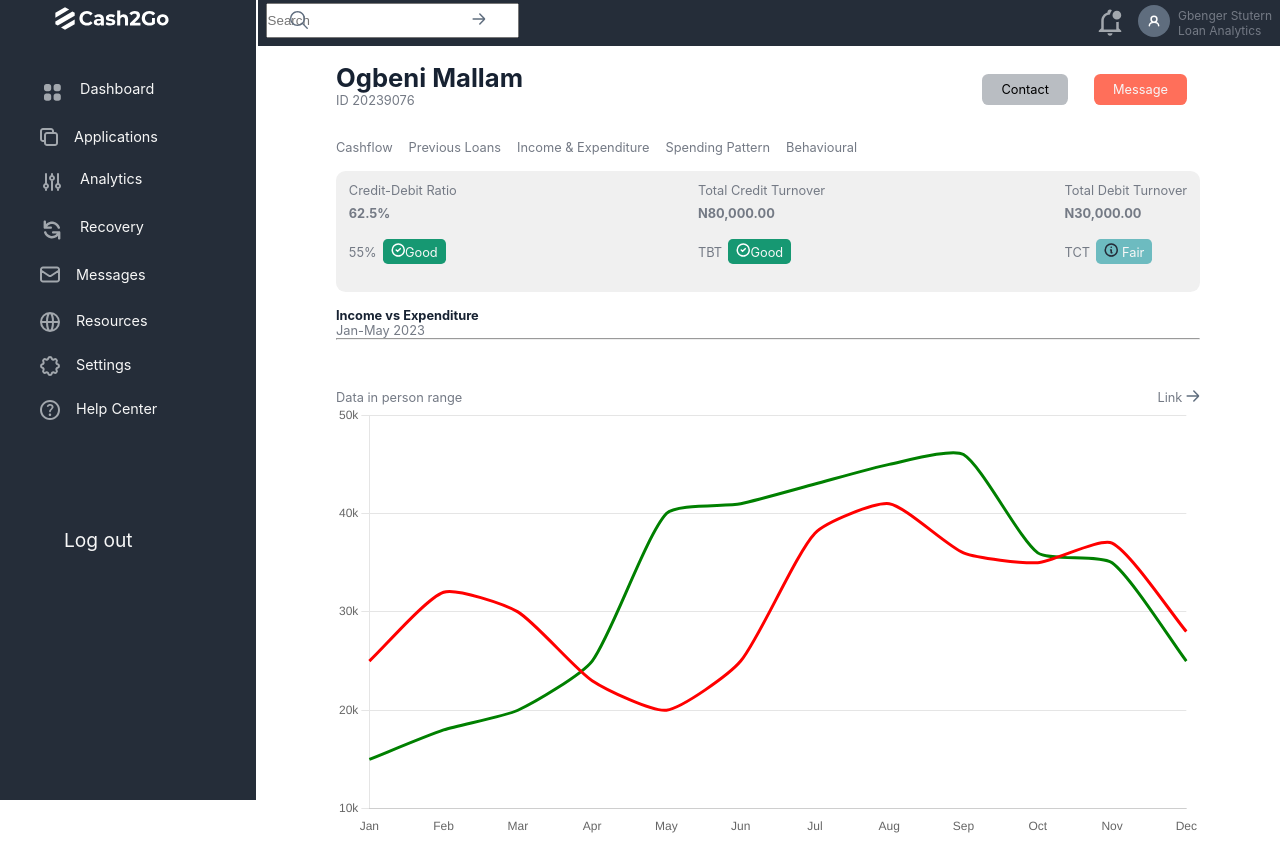
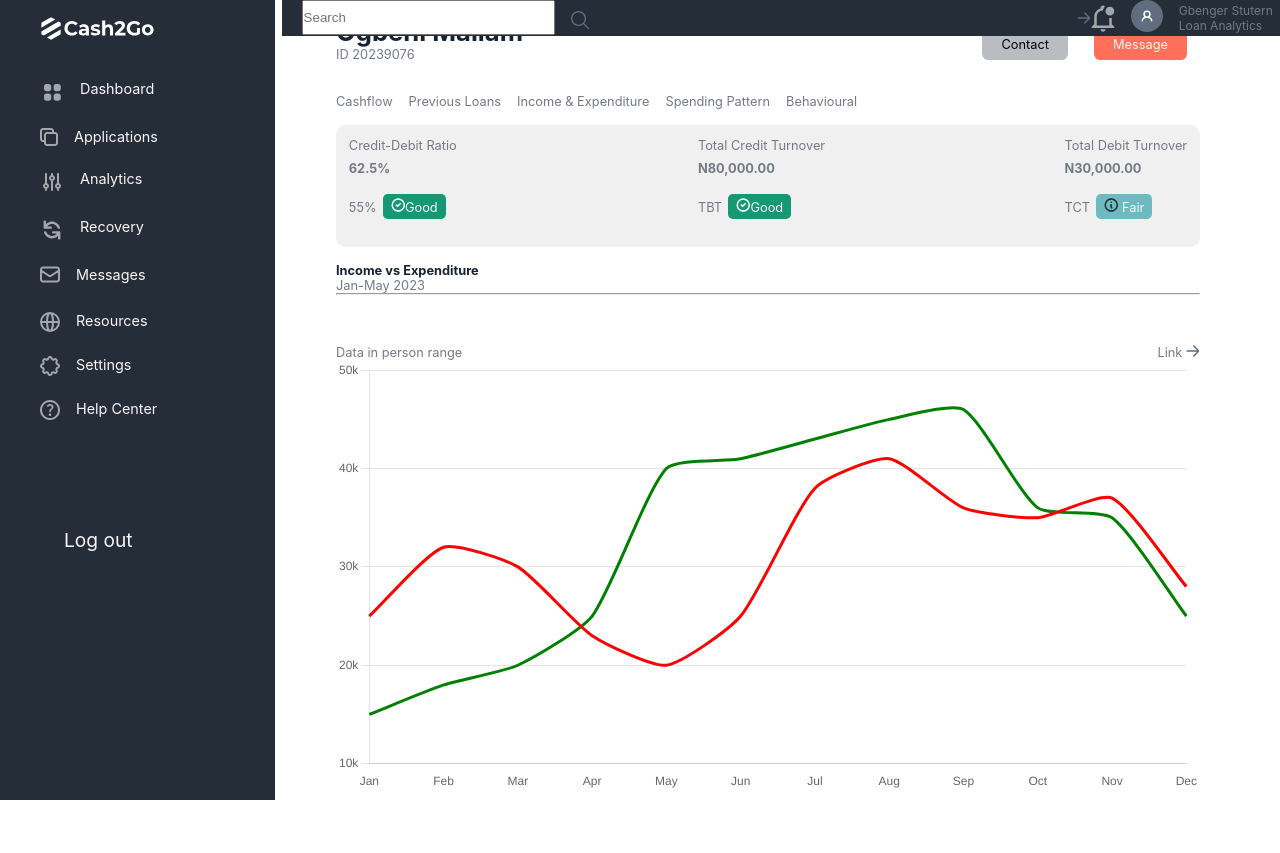
Before and after one commit to joyibeh93/Cash2go-loan-app, a React (Create React App) app: page /review in a window 1280 px wide. After the commit the page ends 808 px from the top, so only its background shows below. Built offline with nearby package versions, Linux system fonts and the light colour scheme; the HTML template or start-up script is replaced by a standard one.

Commit message:
worked on nav bar and side bar fixed

```diff
--- a/src/Components/Sidebar.jsx
+++ b/src/Components/Sidebar.jsx
@@ -102,6 +102,8 @@ const Sidebar = () => {
   const handleLinkClick = (link) => {
     setActiveLink(link);
   };
+
+
   const handleLogout = () => {
     // Perform logout actions if needed
 
--- a/src/Styles/Dashboard.css
+++ b/src/Styles/Dashboard.css
@@ -42,26 +42,28 @@
   height: 100vh;
   width: 100vw;
 }
-.left-sidebar {
+/* .left-sidebar {
   /* position: fixed;
   z-index: 0; */
   /* top: 0;
   left: 0; */
-  width: 20%;
+  /* width: 20%;
   background-color: var(--side-bar-bg-clr);
-  /* max-height: 100%; */
-}
+  max-height: 100%;  */
+ /* }  */
 
-.main-dashboard {
+ .main-dashboard {
   width: 80%;
   max-height: 80%;
   color: var(--good-btn-bg-clr);
 }
-.top-bar {
+
+
+/* .top-bar {
   background-color: var(--side-bar-bg-clr);
   margin-left: 0.1rem;
-  padding: 0.3rem 0.5rem;
-}
+  padding: 0.4rem 0.5rem;
+} */
 .content-container {
   padding: 1rem 5rem;
   font-size: 0.8rem;
--- a/src/Styles/navbar.css
+++ b/src/Styles/navbar.css
@@ -22,7 +22,7 @@
 .bell {
   margin-right: 1rem;
 }
-.right-arrow {
+/* .right-arrow {
   position: absolute;
   top: 0.8rem;
   left: 29.5rem;
@@ -32,4 +32,44 @@
 }
 .name-desc {
   font-size: 0.75rem;
+} */
+
+/* .right-arrow {
+  Remove absolute positioning
+
+} */
+
+.navbar-item {
+  position: fixed;
+  top: 0;
+  left: 0;
+  width: 79%;
+  display: flex;
+  align-items: center;
+  background-color: var(--side-bar-bg-clr);
+  z-index: 999;
+  padding: 0 20px;
+  margin-left: 22%;
 }
+
+.right-arrow {
+  margin-left: auto;
+}
+
+.navbar-userIcon {
+  margin-right: 0.5rem;
+}
+
+.name-desc {
+  font-size: 0.75rem;
+  margin-left: 0.5rem;
+}
+
+.navbar-userIcon {
+  margin-right: 0.5rem;
+}
+
+.name-desc {
+  font-size: 0.75rem;
+  margin-left: 0.5rem; /* Add margin to align with other elements */
+}
--- a/src/Styles/sidebar.css
+++ b/src/Styles/sidebar.css
@@ -40,15 +40,14 @@
   flex-direction: column;
   justify-content: center;
   color: var(--existing-btn-bg-clr);
-  /* position: relative; */
-}
-.sidebar-logo {
-  position: absolute;
 
 }
+.sidebar-log {
+  position: absolute;
+  left: 70px;
+  top:10px;
+}
 .sidebarlogo1{
-  /* margin-top: 15px;
-  margin-left:20px; */
   margin-top: 7px;
   margin-left: -29px;
 }
@@ -62,6 +61,7 @@
   position: absolute;
   top: 3.5rem;
   left: 2rem;
+  color: #fff;
 }
 .links {
   display: flex;
@@ -95,32 +95,26 @@
 .p-green {
   background-color: var(--approved-btn-bg-clr);
 }
-/*.one {
-  position: absolute;
-  top: 10.2rem;
-  left: 8.2rem;
-}
-.one1 {
-  position: absolute;
-  top: 13.4rem;
-  left: 8.3rem;
-}*/
-.logout-div{
+
+.sidebar {
+  position: fixed;
+  top: 0;
+  left: 0;
+  width: 21.5%;
+  height: 100vh;
   background-color: var(--side-bar-bg-clr);
-
+  overflow-y: auto;
 }
 .log-out {
   position: absolute;
   top: 15rem;
   left: 2rem;
-  /* margin-top: 150px; */
   font-size: 1.2rem;
   color:var(--steps-clr)
 }
 
 .links.active p{
   background-color: #b9bdc2;
-  /* color: #b9bdc3; */
   color: #1e293b;
   font-weight: bold;
   border-radius: 1em;
@@ -129,3 +123,82 @@
 .links.active p :hover{
   color: #747a74;
 }
+
+
+ /* .logout-div {
+  position: fixed;
+  top: 0;
+  left: 0;
+  width: 20%;
+  height: 100vh;
+  background-color: var(--side-bar-bg-clr);
+  overflow-y: auto;
+}
+
+.sidebar {
+  display: flex;
+  flex-direction: column;
+  justify-content: center;
+  color: var(--existing-btn-bg-clr);
+}
+
+.sidebar-logo {
+  position: absolute;;
+}
+.sidebarlogo1{
+  margin-top: 7px;
+  margin-left: -29px;
+}
+.sidelogo1{
+  width: 20px;
+}
+.sidelogo2{
+  width:90px;
+}
+
+.sidebar-items1 {
+  position: absolute;
+  top: 3.5rem;
+  left: 2rem;
+}
+
+.links {
+  display: flex;
+  margin: 1.5rem 0;
+  font-size: 1.2rem;
+  margin-left: 0.5rem;
+  font-size: 0.9rem;
+}
+
+.links p {
+  margin-left: 1rem;
+  color: var(--steps-clr);
+}
+
+.sidebar-items2 {
+  position: absolute;
+  top: 18rem;
+  left: 2rem;
+}
+
+.p-red,
+.p-green {
+  height: 1.34rem;
+  width: 1.34rem;
+  border-radius: 50%;
+  font-size: 0.9375rem;
+  background-color: var(--defaulted-bg-clr);
+  text-align: center;
+}
+
+.p-green {
+  background-color: var(--approved-btn-bg-clr);
+}
+
+.log-out {
+  position: absolute;
+  top: 15rem;
+  left: 2rem;
+  font-size: 1.2rem;
+  color: var(--steps-clr);
+} */
```
